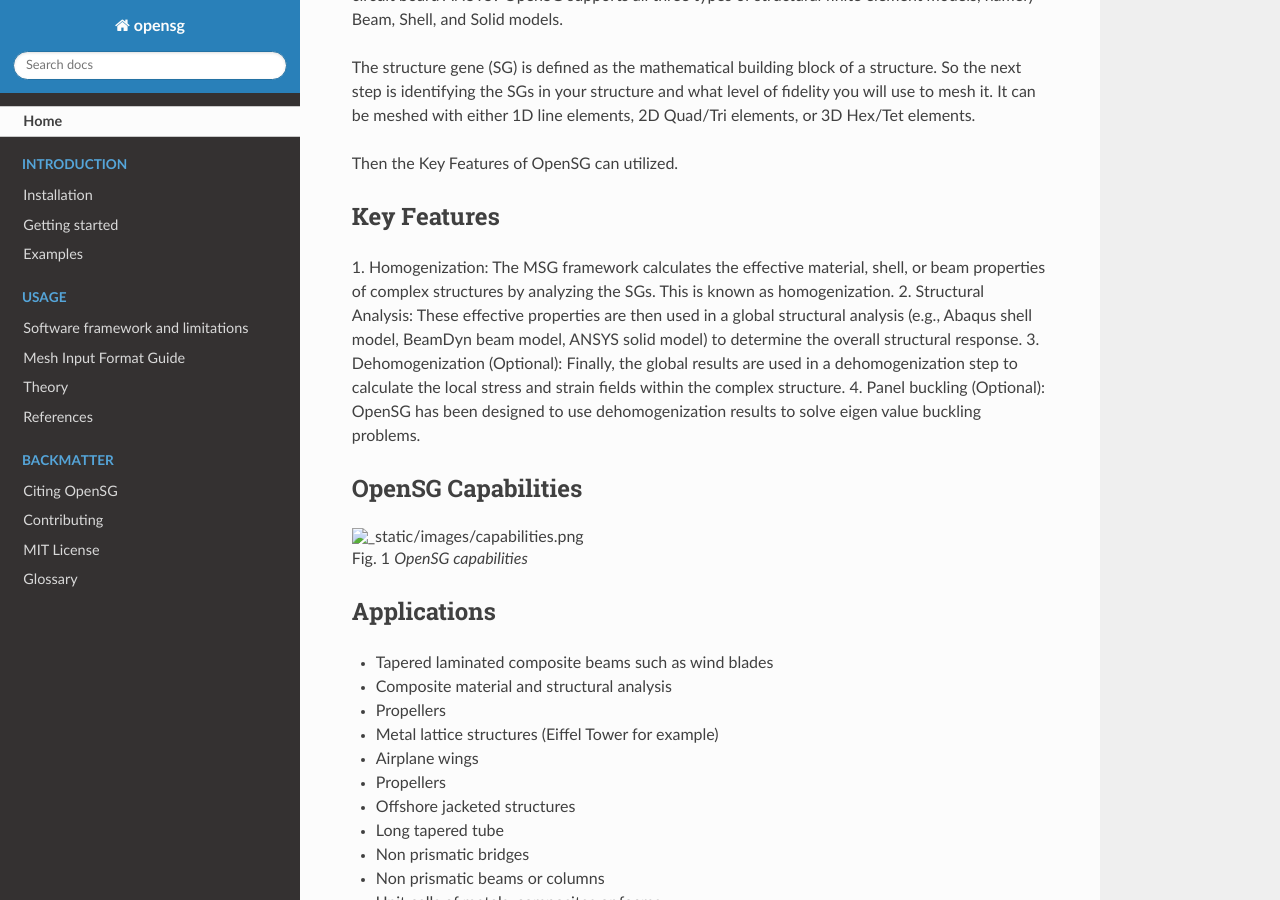
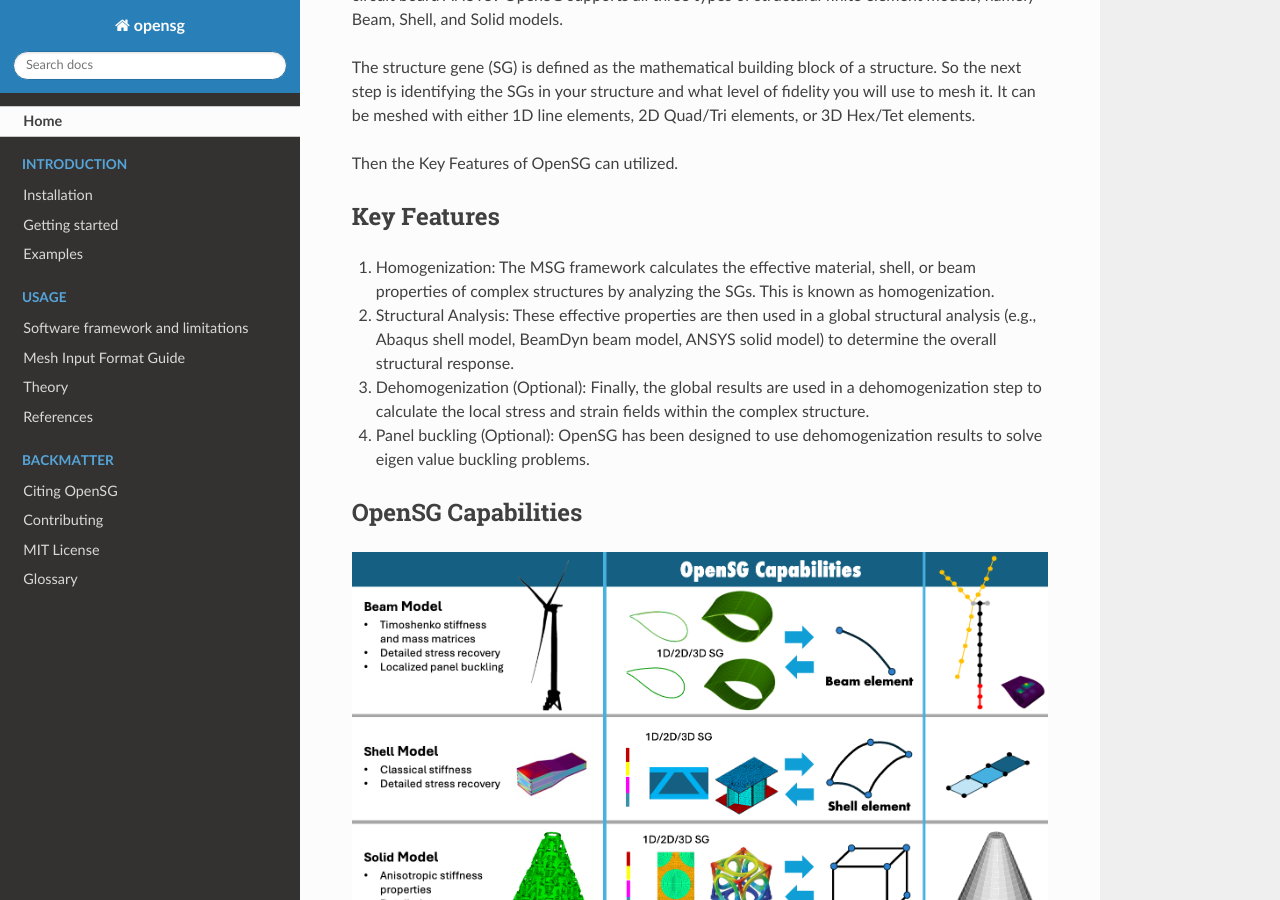
Before and after one commit to wenbinyugroup/OpenSG, a Sphinx documentation site: the page built from docs/index.rst, in a window 1280 px wide and 900 px high, scrolled down 320 px. Built offline with Sphinx 7.4.7 and the Read the Docs theme 3.1.0, drawn with Linux system fonts in a browser that asks for light colours.

Commit message:
docs fix

```diff
--- a/docs/index.rst
+++ b/docs/index.rst
@@ -20,13 +20,13 @@
 ------------
 
 1. Homogenization:
-The MSG framework calculates the effective material, shell, or beam properties of complex structures by analyzing the SGs. This is known as homogenization.
+   The MSG framework calculates the effective material, shell, or beam properties of complex structures by analyzing the SGs. This is known as homogenization.
 2. Structural Analysis:
-These effective properties are then used in a global structural analysis (e.g., Abaqus shell model, BeamDyn beam model, ANSYS solid model) to determine the overall structural response.
+   These effective properties are then used in a global structural analysis (e.g., Abaqus shell model, BeamDyn beam model, ANSYS solid model) to determine the overall structural response.
 3. Dehomogenization (Optional):
-Finally, the global results are used in a dehomogenization step to calculate the local stress and strain fields within the complex structure.
+   Finally, the global results are used in a dehomogenization step to calculate the local stress and strain fields within the complex structure.
 4. Panel buckling (Optional):
-OpenSG has been designed to use dehomogenization results to solve eigen value buckling problems.
+   OpenSG has been designed to use dehomogenization results to solve eigen value buckling problems.
 
 
 
@@ -35,7 +35,7 @@
 
 
 .. _blade-tree:
-.. figure:: /_static/images/capabilities.png
+.. figure:: /_static/capabilities.png
 
    OpenSG capabilities
 
```
Also changed, not shown: README.md (+2 -1 lines).
